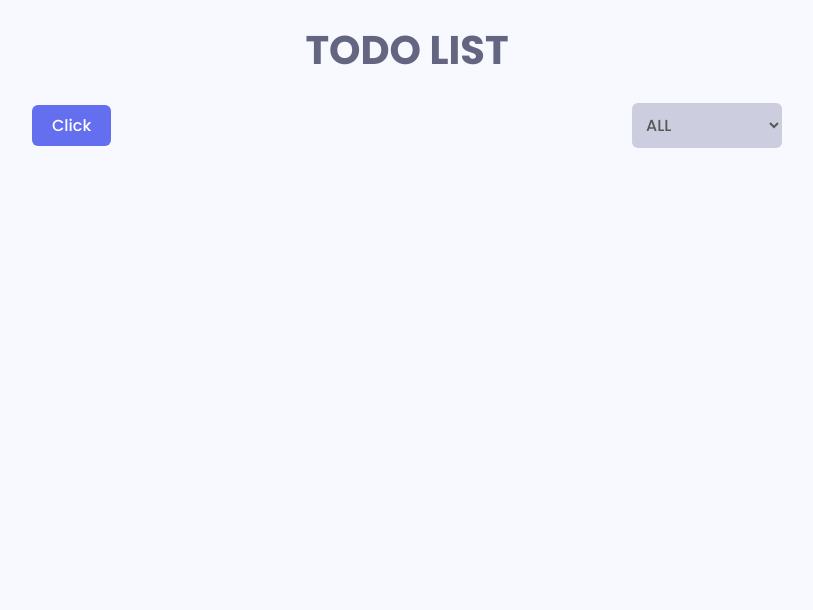
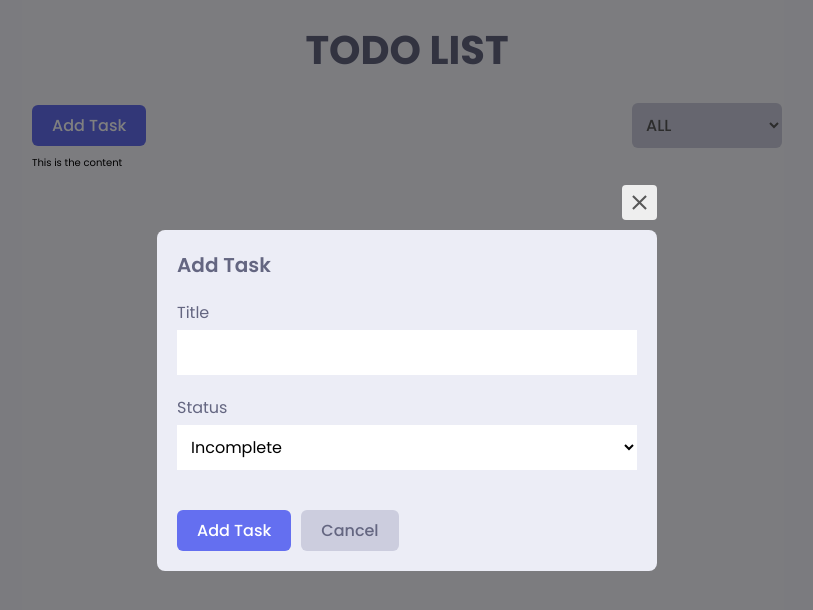
Before and after one commit to DanielCapcelea/react-todo-app, a React (Create React App) app: page / in a window 1280 px wide. Shown: the top 610 px of the page, without its empty margins (233-1046 px from the left). Built offline with nearby package versions, Linux system fonts and the light colour scheme.

Commit message:
add task modal

```diff
--- a/src/App.js
+++ b/src/App.js
@@ -2,6 +2,7 @@ import React from 'react';
 import PageTitle from './components/PageTitle';
 import styles from './styles/modules/app.module.scss';
 import AppHeader from './components/AppHeader';
+import AppContent from './components/AppContent';
 
 function App() {
     return (
@@ -9,6 +10,7 @@ function App() {
             <PageTitle />
             <div className={styles.app__wrapper}>
                 <AppHeader />
+                <AppContent />
             </div>
         </div>
     );
--- /dev/null
+++ b/src/components/AppContent.js
@@ -0,0 +1,7 @@
+import React from 'react';
+
+function AppContent() {
+    return <div>This is the content</div>;
+}
+
+export default AppContent;
--- a/src/components/AppHeader.js
+++ b/src/components/AppHeader.js
@@ -1,17 +1,23 @@
-import React from 'react';
+import React, { useState } from 'react';
 import Button from './Button';
 import SelectButton from './SelectButton';
 import styles from '../styles/modules/app.module.scss';
+import TodoModal from './TodoModal';
 
 function AppHeader() {
+    const [modalOpen, setModalOpen] = useState(true);
+
     return (
         <div className={styles.appHeader}>
-            <Button variant="primary">Click</Button>
+            <Button variant="primary" onClick={() => setModalOpen(true)}>
+                Add Task
+            </Button>
             <SelectButton id="status">
                 <option value="all">ALL</option>
                 <option value="incomplete">INCOMPLETE</option>
                 <option value="completed">COMPLETED</option>
             </SelectButton>
+            <TodoModal modalOpen={modalOpen} setModalOpen={setModalOpen} />
         </div>
     );
 }
--- /dev/null
+++ b/src/components/TodoModal.js
@@ -0,0 +1,52 @@
+import React from 'react';
+import { MdOutlineClose } from 'react-icons/md';
+import styles from '../styles/modules/modal.module.scss';
+import Button from './Button';
+
+function TodoModal({ modalOpen, setModalOpen }) {
+    return (
+        modalOpen && (
+            <div className={styles.wrapper}>
+                <div className={styles.container}>
+                    <div
+                        className={styles.closeButton}
+                        onClick={() => setModalOpen(false)}
+                        onKeyDown={() => setModalOpen(false)}
+                        tabIndex={0}
+                        role="button"
+                    >
+                        <MdOutlineClose />
+                    </div>
+                    <form className={styles.form}>
+                        <h1 className={styles.formTitle}>Add Task</h1>
+                        <label htmlFor="title">
+                            Title
+                            <input type="text" id="title" />
+                        </label>
+                        <label htmlFor="status">
+                            Status
+                            <select name="status" id="status">
+                                <option value="incomplete">Incomplete</option>
+                                <option value="complete">Complete</option>
+                            </select>
+                        </label>
+                        <div className={styles.buttonContainer}>
+                            <Button type="submit" variant="primary">
+                                Add Task
+                            </Button>
+                            <Button
+                                variant="secondary"
+                                onClick={() => setModalOpen(false)}
+                                onKeyDown={() => setModalOpen(false)}
+                            >
+                                Cancel
+                            </Button>
+                        </div>
+                    </form>
+                </div>
+            </div>
+        )
+    );
+}
+
+export default TodoModal;
--- a/src/styles/GlobalStyles.css
+++ b/src/styles/GlobalStyles.css
@@ -15,8 +15,8 @@
     --bg-3: #cccdde;
     --gray-1: #eee;
     --gray-2: #dedfe1;
-    --black: black;
-    --white: white;
+    --black: #000;
+    --white: #fff;
 }
 
 html {
--- a/src/styles/modules/modal.module.scss
+++ b/src/styles/modules/modal.module.scss
@@ -10,6 +10,7 @@
   justify-content: center;
   align-items: center;
 }
+
 .container {
   background-color: var(--bg-2);
   max-width: 500px;
@@ -22,6 +23,7 @@
   border-radius: 8px;
   position: relative;
 }
+
 .closeButton {
   position: absolute;
   top: -10px;
@@ -38,11 +40,13 @@
   cursor: pointer;
   transition: 0.3s ease all;
   z-index: -1;
+
   &:hover {
-		background-color: #e32525;
+    background-color: rgba(227, 37, 37, 0.91);
     color: white;
   }
 }
+
 .formTitle {
   color: var(--black-1);
   font-size: 2rem;
@@ -50,11 +54,14 @@
   margin-bottom: 2rem;
   text-transform: capitalize;
 }
+
 .form {
   width: 100%;
+
   label {
     font-size: 1.6rem;
     color: var(--black-1);
+
     input,
     select {
       margin-top: 0.5rem;
@@ -67,6 +74,7 @@
     }
   }
 }
+
 .buttonContainer {
   display: flex;
   justify-content: flex-start;
```
Also changed, not shown: src/index.js (+4 -4 lines). Lines whose indentation alone changed are shown as unchanged.
